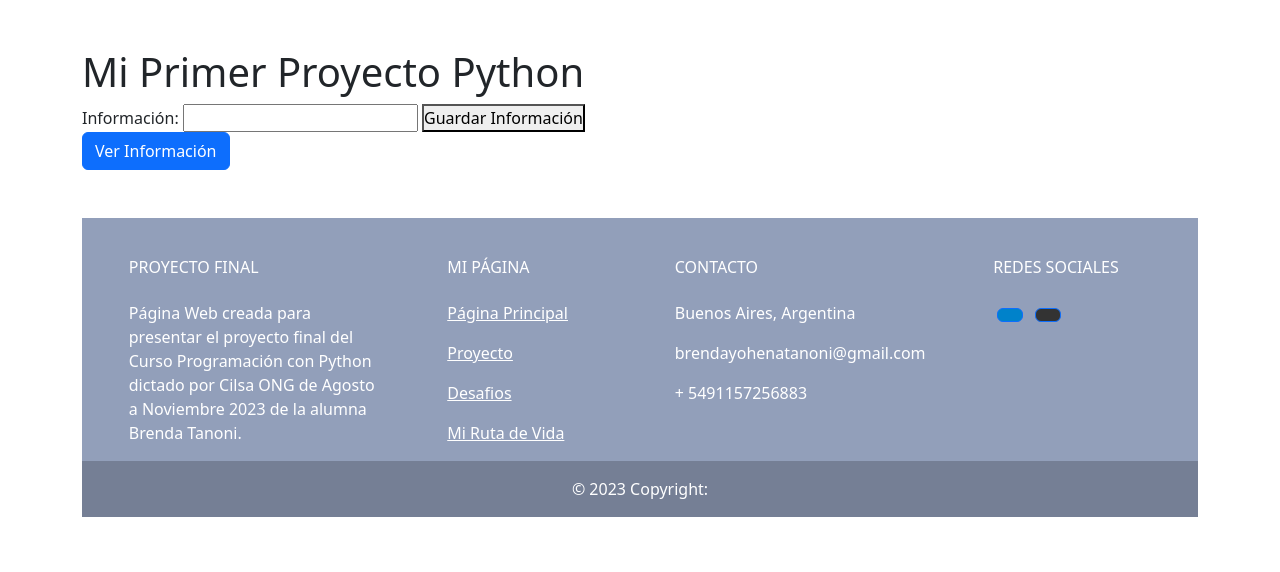
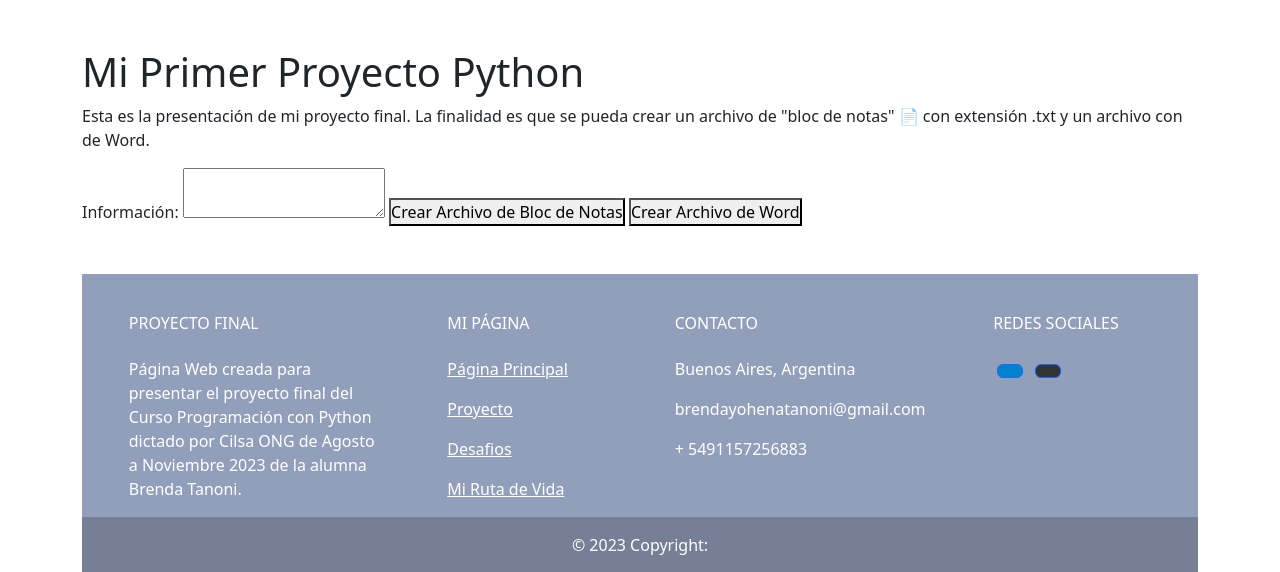
Before and after one commit to tanonibrenda/cilsaProyecto, a Flask app: page /proyecto in a window 1280 px wide. Shown: the part 104-676 px from the top of the page. Run offline with Flask 3, Linux system fonts and the light colour scheme.

Commit message:
casi_funciona
no logra descargar, pero si crea archivos

```diff
--- a/app.py
+++ b/app.py
@@ -1,5 +1,13 @@
+# app.py
+import os
+from flask import Flask, render_template, request, render_template
 
-from flask import Flask, render_template, request
+from app.controllers.archivo_controller import (
+    guardar_informacion, obtener_archivos_creados,
+    guardar_informacion_en_txt, guardar_informacion_en_word,
+    descargar_archivo
+)
+
 
 app = Flask(__name__)
 
@@ -7,28 +15,44 @@ app = Flask(__name__)
 def principal():
     return render_template('index.html')
 
+@app.route("/proyecto", methods=['GET', 'POST'])
+def proyecto():
+    nombre_archivo = None
+    if request.method == 'POST':
+        # Obtener datos del formulario
+        informacion = request.form.get('informacion')
+        tipo_archivo = request.form.get('tipo_archivo')
+
+        if tipo_archivo == 'bloc_notas':
+            # Guardar información en un archivo de texto (.txt)
+            nombre_archivo = guardar_informacion_en_txt(informacion)
+        elif tipo_archivo == 'word':
+            # Guardar información en un archivo Word (.docx)
+            nombre_archivo = guardar_informacion_en_word(informacion)
+
+    return render_template('proyecto.html', nombre_archivo=nombre_archivo)
+
+
+@app.route("/ver_informacion/<archivo>")
+def ver_informacion(archivo):
+    # Obtén la ruta completa del archivo
+    ruta_archivo = os.path.join(app.root_path, archivo)
+
+    if os.path.exists(ruta_archivo):
+        with open(ruta_archivo, 'r') as file:
+            informacion = file.read()
+        return render_template('ver_informacion.html', informacion=informacion)
+    else:
+        return "Archivo no encontrado"
+
+@app.route("/descargar_archivo/<archivo>")
+def descargar(archivo):
+    return descargar_archivo(archivo)
+
+
 @app.route("/desafios")
 def desafios():
     return render_template('desafios.html')
-
-@app.route("/proyecto", methods=['GET', 'POST'])
-def proyecto():
-    if request.method == 'POST':
-        # Obtener datos del formulario
-        informacion = request.form.get('informacion')
-
-        # Guardar información en un archivo .txt
-        with open('informacion.txt', 'a') as file:
-            file.write(informacion + '\n')
-
-    return render_template('proyecto.html')
-
-@app.route("/ver_informacion")
-def ver_informacion():
-    with open('informacion.txt', 'r') as file:
-        informacion = file.read()
-
-    return render_template('ver_informacion.html', informacion=informacion)
 
 @app.route("/mirutadevida")
 def mirutadevida():
@@ -39,4 +63,4 @@ def contacto():
     return render_template('contacto.html')
 
 if __name__ == "__main__":
-    app.run(debug=True, host='0.0.0.0', port=5000)
+    app.run(debug=True, host='0.0.0.0', port=5050)
--- a/informacion.txt
+++ /dev/null
@@ -1,2 +0,0 @@
-texto de prueba
-texto de prueba
--- /dev/null
+++ b/informacion_guardada.txt
@@ -0,0 +1,5 @@
+prueba 1
+prueba 07
+
+
+prueba08
--- a/templates/index.html
+++ b/templates/index.html
@@ -20,7 +20,7 @@
   </header>
   <main>
     <div class="container">
-    <h1 class="titulo_index">CURSO PROGRAMACION CON PYTHON</h1>
+    <h1 class="titulo_index">INTRODUCCION AL DESARROLLO CON PYTHON</h1>
     <h3 class="titulo_index">Curso virtual Agosto 2023</h3>
     </div>
     <div class="container">
--- a/templates/proyecto.html
+++ b/templates/proyecto.html
@@ -16,23 +16,30 @@
 
 <body>
   <header>
-    <!-- place navbar here -->
+    <!--  navbar  -->
     {% include 'partials/navbar.html' %}
   </header>
   <main>
     <div class="container my-5">
 <h1>Mi Primer Proyecto Python</h1>
 
-<!-- Formulario para agregar información -->
+<p>Esta es la presentación de mi proyecto final. La finalidad es que se pueda crear un archivo de "bloc de notas" 📄 con extensión .txt y un archivo con de Word. </p>
+
+
 <form method="post" action="{{ url_for('proyecto') }}">
   <label for="informacion">Información:</label>
-  <input type="text" name="informacion" required>
-  <button type="submit">Guardar Información</button>
+  <textarea name="informacion" required></textarea>
+
+  <button type="submit" name="tipo_archivo" value="bloc_notas">Crear Archivo de Bloc de Notas</button>
+  <button type="submit" name="tipo_archivo" value="word">Crear Archivo de Word</button>
 </form>
 
- <!-- Botón para ver la información -->
- <a href="{{ url_for('ver_informacion') }}" class="btn btn-primary">Ver Información</a>
-</div>
+{% if nombre_archivo %}
+  <a href="{{ url_for('ver_informacion', archivo=nombre_archivo) }}" class="btn btn-primary">Ver Información</a>
+{% endif %}
+
+
+
   </main>
   <footer>
     <!-- place footer here -->
--- a/templates/ver_informacion.html
+++ b/templates/ver_informacion.html
@@ -23,6 +23,7 @@
     <div class="container my-5">
     <h1>Información Guardada</h1>
     <pre>{{ informacion }}</pre>
+    <a href="{{ url_for('descargar', archivo=archivo) }}" class="btn btn-success">Descargar Archivo</a>
     </div>
 </main>
 
```
Also changed, not shown: app/controllers/archivo_controller.py (added, +33 -0 lines), app/__init__.py (added), static/images/Web/icons8-word-color-16.png (added), static/images/Web/icons8-word-color-32.png (added), static/images/Web/icons8-word-color-96.png (added), static/images/icons8-word-color-favicons/Web/icons8-word-color-16.png (added), static/images/icons8-word-color-favicons/Web/icons8-word-color-32.png (added), static/images/icons8-word-color-favicons/Web/icons8-word-color-96.png (added), 1 other file.
